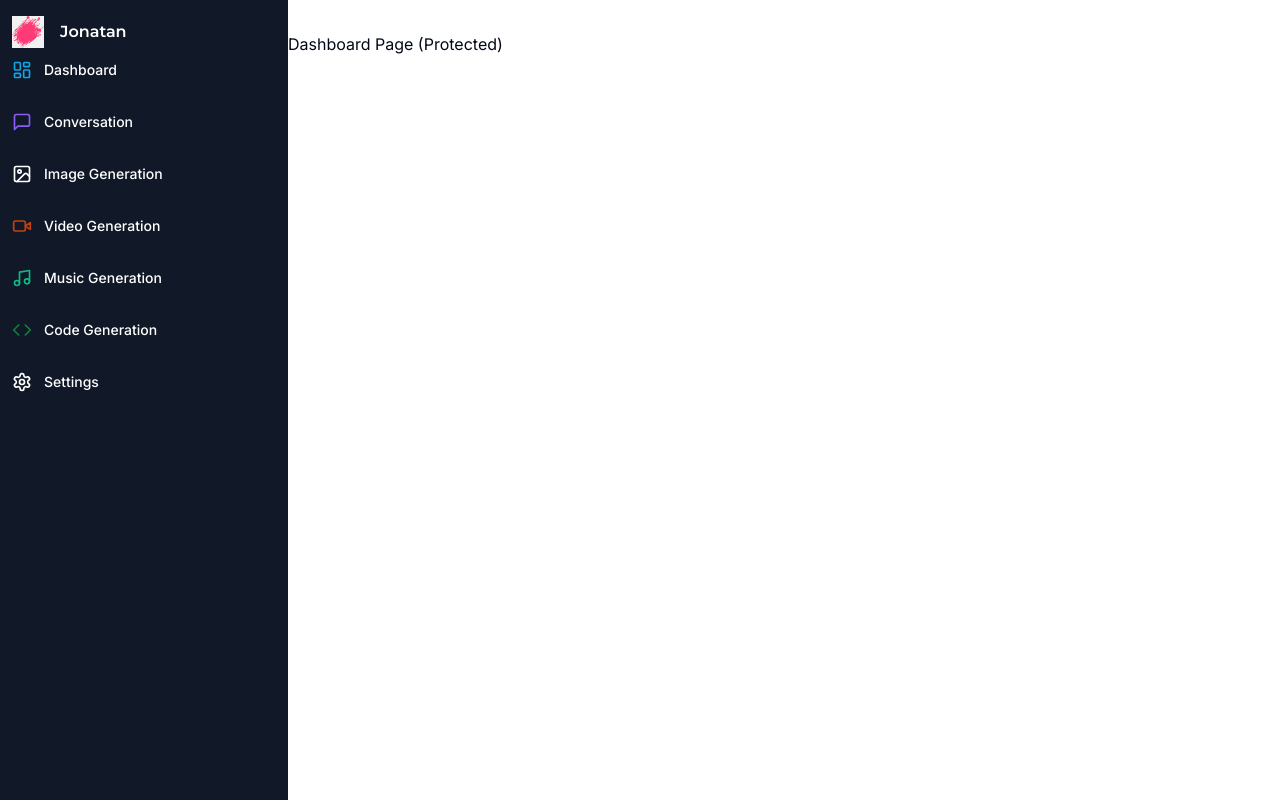
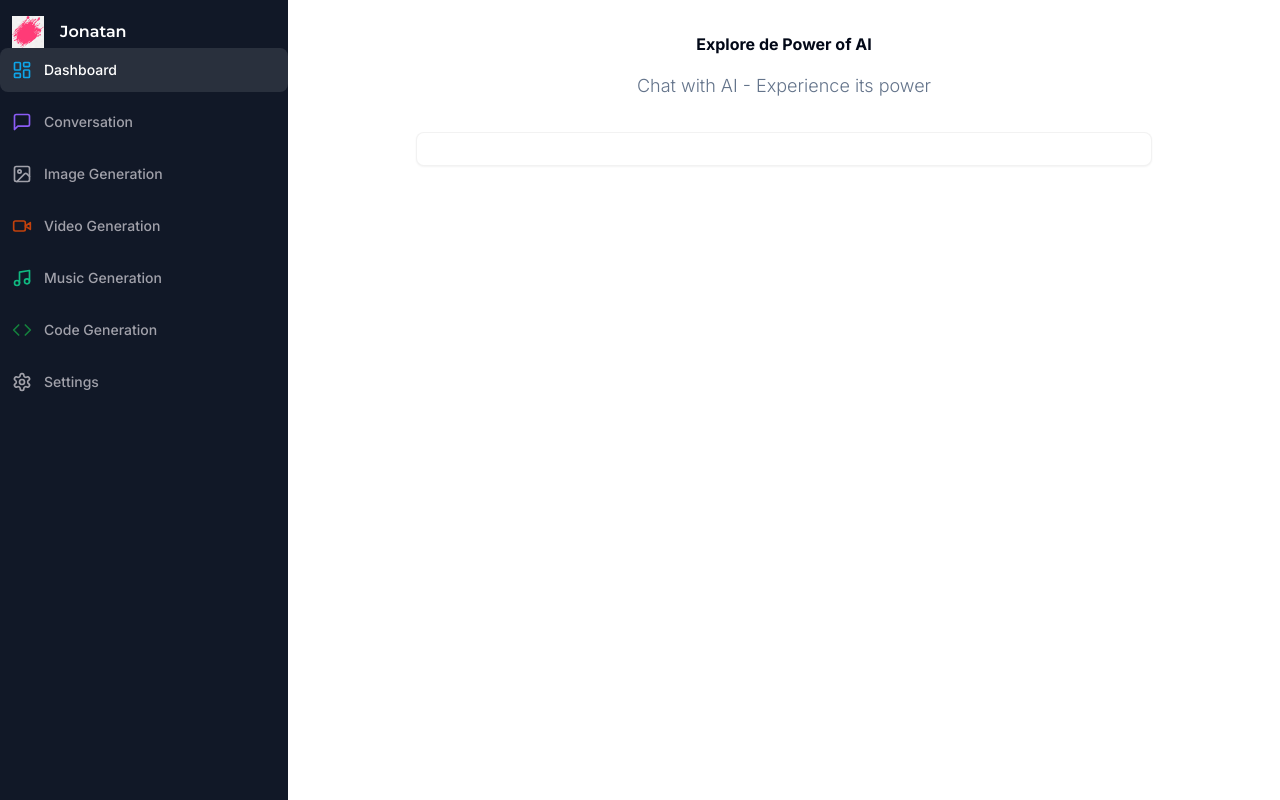
Before and after one commit to JoniMop/aitooling, a Next.js app in the folder aitool/: page /dashboard in a window 1280 px wide. Built offline with nearby package versions, Linux system fonts and the light colour scheme.

Commit message:
Fix hyper error - Adding Card - Highligh selected by default

```diff
--- a/aitool/app/(dashboard)/(routes)/dashboard/page.tsx
+++ b/aitool/app/(dashboard)/(routes)/dashboard/page.tsx
@@ -1,9 +1,41 @@
 //import { UserButton } from "@clerk/nextjs";
 
+"use client"
+import {Card} from "@/components/ui/card";
+
+import {MessageSquare} from "lucide-react";
+
+const tools = [
+ {
+  label: "Conversation",
+  icon: MessageSquare,
+  color: "text-violet-500",
+  bgColor: "bg-violet-500/10",
+  href: "/conversation"
+ }
+]
 const DashboardPage = () => {
     return (
         <div>
-            <p>Dashboard Page (Protected)</p>
+	  <div className="mb-8 space-y-4 ">
+	    <h2 className="text-2x1 md:text-4x1 font-bold text-center">
+	     Explore de Power of AI
+	    </h2>
+	    <p className="text-muted-foreground font-light text-sm md:text-lg text-center">
+	      Chat with AI - Experience its power
+	    </p>
+	  </div>
+	  <div className="px-4 md:px-20 lg:px-32 space-y-4">
+             {tools.map((tool) => (
+	       <Card
+	         key={tool.href}
+		 className="p-4 border-black/5 flex items-center justify-between hover:shadow-md transition cursor-pointer"
+	       >
+
+	       </Card>
+	     ))}
+	  </div>
+           {/* <p>Dashboard Page (Protected)</p> */}
            {/*  <UserButton afterSignOutUrl="/" /> this was to show gmail profile and sign out from there  */}
         </div>
     )
--- a/aitool/components/mobile-sidebar.tsx
+++ b/aitool/components/mobile-sidebar.tsx
@@ -4,8 +4,19 @@
 import {Sheet, SheetContent, SheetTrigger} from "@/components/ui/sheet";
 import Sidebar from "./sidebar";
 import { Button } from "@/components/ui/button";
+import {useEffect, useState} from "react";
 
 const MobileSidebar = () => {
+  const [isMounted, setIsMounted] = useState(false); //fixing Hydration errors
+
+  useEffect(() => {
+    setIsMounted(true);
+    }, []);
+
+  if (!isMounted) {
+    return null;
+    }
+
  return (
    <Sheet>
     <SheetTrigger>
--- a/aitool/components/sidebar.tsx
+++ b/aitool/components/sidebar.tsx
@@ -6,6 +6,7 @@
 import { cn } from "@/lib/utils";
 import {LayoutDashboard} from "lucide-react";
 import {Code, ImageIcon, MessageSquare, Music, Settings, VideoIcon} from "lucide-react";
+import {usePathname} from "next/navigation";
 
 
 const montserrat = Montserrat({
@@ -67,6 +68,8 @@
 
 
 const Sidebar = () => {
+
+ const pathname = usePathname()
   return (
     <div className="space-y-4 py-4 flex flex-col h-full bg-[#111827] text-white">
       <div px-3 py-2 flex-1>
@@ -87,7 +90,9 @@
          <Link
 	   href={route.href}
 	   key={route.href}
-	   className="text-sm group flex p-3 w-full justify-start font-medium cursor-pointer hover:text-white hover:bg-white/10 rounded-lg transition"
+	   className={cn("text-sm group flex p-3 w-full justify-start font-medium cursor-pointer hover:text-white hover:bg-white/10 rounded-lg transition",
+		pathname === route.href ? "text-white bg-white/10" : "text-zinc-400"
+	   )}
 	 >
 	   <div className="flex items-center flex-1">
 	     <route.icon className={cn("h-5 w-5 mr-3", route.color )} />
--- /dev/null
+++ b/aitool/components/ui/card.tsx
@@ -0,0 +1,79 @@
+import * as React from "react"
+
+import { cn } from "@/lib/utils"
+
+const Card = React.forwardRef<
+  HTMLDivElement,
+  React.HTMLAttributes<HTMLDivElement>
+>(({ className, ...props }, ref) => (
+  <div
+    ref={ref}
+    className={cn(
+      "rounded-lg border bg-card text-card-foreground shadow-sm",
+      className
+    )}
+    {...props}
+  />
+))
+Card.displayName = "Card"
+
+const CardHeader = React.forwardRef<
+  HTMLDivElement,
+  React.HTMLAttributes<HTMLDivElement>
+>(({ className, ...props }, ref) => (
+  <div
+    ref={ref}
+    className={cn("flex flex-col space-y-1.5 p-6", className)}
+    {...props}
+  />
+))
+CardHeader.displayName = "CardHeader"
+
+const CardTitle = React.forwardRef<
+  HTMLParagraphElement,
+  React.HTMLAttributes<HTMLHeadingElement>
+>(({ className, ...props }, ref) => (
+  <h3
+    ref={ref}
+    className={cn(
+      "text-2xl font-semibold leading-none tracking-tight",
+      className
+    )}
+    {...props}
+  />
+))
+CardTitle.displayName = "CardTitle"
+
+const CardDescription = React.forwardRef<
+  HTMLParagraphElement,
+  React.HTMLAttributes<HTMLParagraphElement>
+>(({ className, ...props }, ref) => (
+  <p
+    ref={ref}
+    className={cn("text-sm text-muted-foreground", className)}
+    {...props}
+  />
+))
+CardDescription.displayName = "CardDescription"
+
+const CardContent = React.forwardRef<
+  HTMLDivElement,
+  React.HTMLAttributes<HTMLDivElement>
+>(({ className, ...props }, ref) => (
+  <div ref={ref} className={cn("p-6 pt-0", className)} {...props} />
+))
+CardContent.displayName = "CardContent"
+
+const CardFooter = React.forwardRef<
+  HTMLDivElement,
+  React.HTMLAttributes<HTMLDivElement>
+>(({ className, ...props }, ref) => (
+  <div
+    ref={ref}
+    className={cn("flex items-center p-6 pt-0", className)}
+    {...props}
+  />
+))
+CardFooter.displayName = "CardFooter"
+
+export { Card, CardHeader, CardFooter, CardTitle, CardDescription, CardContent }
```
Also changed, not shown: 1 other file (tests, documents, lock files or other folders).
